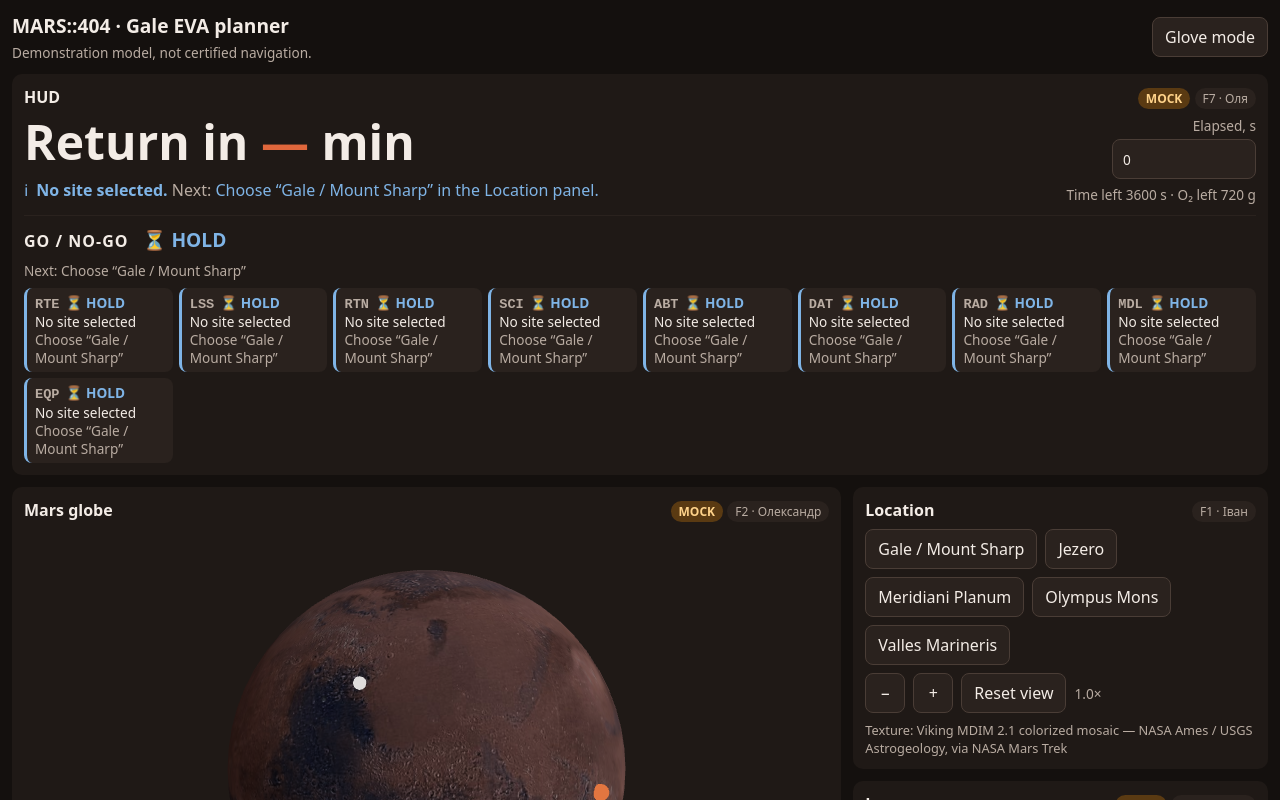
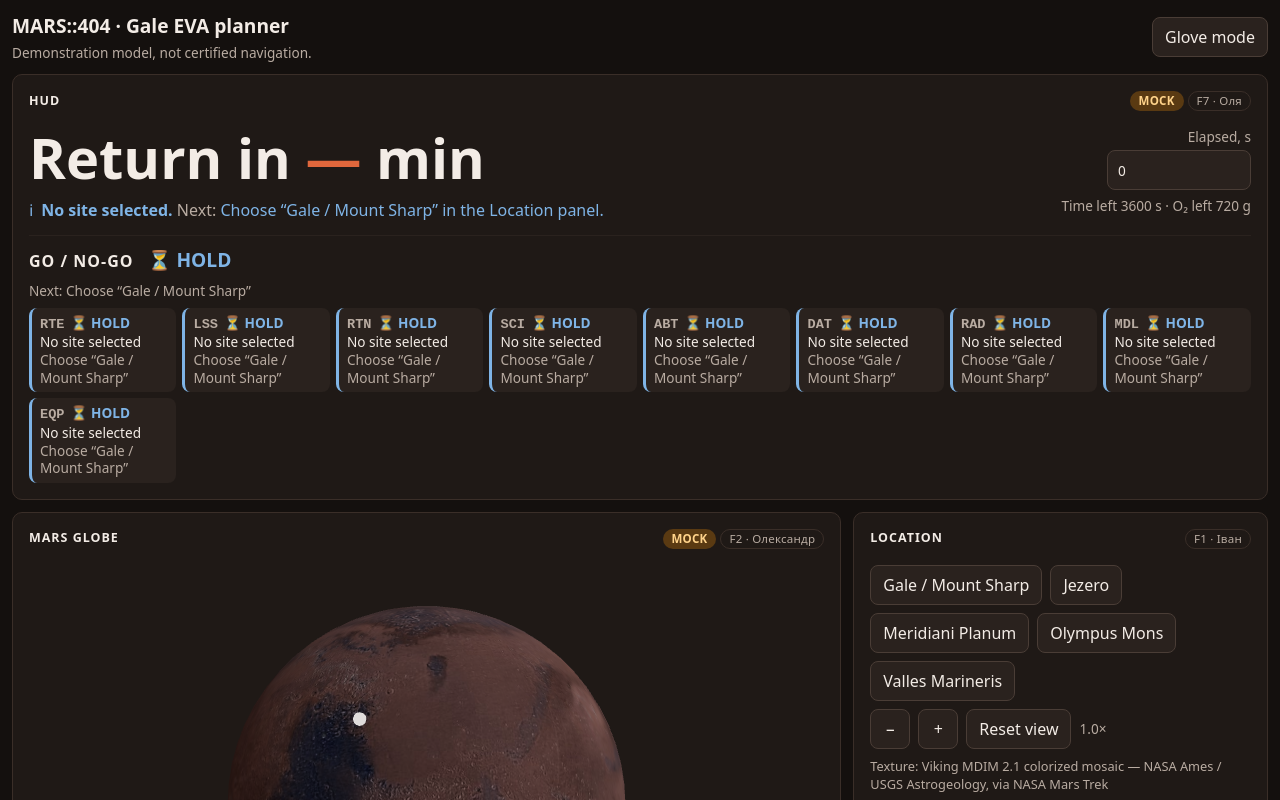
Before and after one commit to xand0dev/mars404, a React (Vite) app: page / in a window 1280 px wide. Shown: the top 800 px of the page. Built offline with nearby package versions, Linux system fonts and the light colour scheme.

Commit message:
F7 T22–T23: токени, однакові заголовки панелей і бейджі, Panel згортається в групі

```diff
--- a/src/ui/OwnerBadge.tsx
+++ b/src/ui/OwnerBadge.tsx
@@ -3,6 +3,7 @@ export interface OwnerBadgeProps {
   owner: string;
 }
 
+/** Хто відповідає за панель. Приглушений: це довідка для команди, а не стан даних. */
 export function OwnerBadge({ featureId, owner }: OwnerBadgeProps) {
-  return <span className="ui-badge">{featureId} · {owner}</span>;
+  return <span className="ui-badge ui-badge--owner">{featureId} · {owner}</span>;
 }
--- a/src/ui/Panel.tsx
+++ b/src/ui/Panel.tsx
@@ -1,5 +1,6 @@
-import type { ReactNode } from 'react';
+import { useId, type ReactNode } from 'react';
 import { OwnerBadge } from './OwnerBadge';
+import { usePanelGroup } from './panelGroup';
 
 export interface PanelProps {
   title: string;
@@ -12,18 +13,45 @@ export interface PanelProps {
   children?: ReactNode;
 }
 
-/** Секція з заголовком і власником. */
+/**
+ * Секція з заголовком і власником. У групі (PanelGroupContext, права колонка Shell) заголовок —
+ * кнопка з aria-expanded; тіло ховається класом, а не розмонтовується (стан фічі зберігається).
+ */
 export function Panel({ title, featureId, owner, mock, id, children }: PanelProps) {
   const headingId = `${id ?? featureId}-title`;
+  const bodyId = `${useId()}-body`;
+  const group = usePanelGroup();
+  const open = group ? group.isOpen(title) : true;
+  const badges = (
+    <span className="ui-panel__badges">
+      {mock && <MockBadge />}
+      <OwnerBadge featureId={featureId} owner={owner} />
+    </span>
+  );
+
   return (
-    <section className="ui-panel" aria-labelledby={headingId} id={id}>
-      <header>
-        <h2 id={headingId}>{title}</h2>
-        <span>
-          {mock && <MockBadge />} <OwnerBadge featureId={featureId} owner={owner} />
-        </span>
+    <section className={`ui-panel${group ? ' ui-panel--collapsible' : ''}${open ? '' : ' ui-panel--collapsed'}`} aria-labelledby={headingId} id={id}>
+      <header className="ui-panel__head">
+        {group ? (
+          <h2 id={headingId} className="ui-panel__title">
+            <button type="button" className="ui-panel__toggle" aria-expanded={open} aria-controls={bodyId} onClick={() => group.toggle(title)}>
+              {title}
+            </button>
+          </h2>
+        ) : (
+          <h2 id={headingId} className="ui-panel__title">
+            {title}
+          </h2>
+        )}
+        {badges}
       </header>
-      {children}
+      {group ? (
+        <div id={bodyId} className="ui-panel__body">
+          {children}
+        </div>
+      ) : (
+        children
+      )}
     </section>
   );
 }
--- a/src/ui/index.ts
+++ b/src/ui/index.ts
@@ -16,3 +16,5 @@ export { EVA_SIGN_KINDS, EVA_LEGEND_ITEMS, evaSignLabel } from './evaSignLabels'
 export type { EvaSignKind, EvaTargetState, EvaHazardLevel } from './evaSignLabels';
 export { EvidenceBadge, ItemRow, Disclosure, DataTable } from './system';
 export type { ItemRowProps, DisclosureProps, DataTableColumn, DataTableRow } from './system';
+export { PanelGroupContext, usePanelGroup } from './panelGroup';
+export type { PanelGroup } from './panelGroup';
--- /dev/null
+++ b/src/ui/panelGroup.ts
@@ -0,0 +1,14 @@
+// Група панелей, що згортаються (права колонка Shell). Поза групою Panel не згортається.
+import { createContext, useContext } from 'react';
+
+export interface PanelGroup {
+  /** Чи розгорнута панель із цим заголовком. */
+  isOpen: (title: string) => boolean;
+  toggle: (title: string) => void;
+}
+
+export const PanelGroupContext = createContext<PanelGroup | null>(null);
+
+export function usePanelGroup(): PanelGroup | null {
+  return useContext(PanelGroupContext);
+}
--- a/src/ui/tokens.css
+++ b/src/ui/tokens.css
@@ -14,8 +14,9 @@
   --radius: 10px;
   --gap: 12px;
   --touch: 40px;
-  --fs-hero: clamp(2rem, 7vw, 3rem);
+  --fs-hero: clamp(2.25rem, 5vw, 3.5rem);
   --fs-title: 1.2rem;
+  --fs-label: 0.78rem;
   --fs-body: 1rem;
   --fs-small: 0.85rem;
   --deficit-bg: #4a1414;
@@ -25,6 +26,13 @@
   --space-3: 12px;
   --space-4: 16px;
   --space-5: 24px;
+  --mock-bg: #5a3a12;
+  --mock-text: #ffd38a;
+  --border: #4a3d36;
+  --shadow: 0 1px 0 #00000040;
+  /* Розкладка Shell: висоту верхньої смуги Shell вимірює й переписує на .shell */
+  --topbar-h: 0px;
+  --side-w: clamp(340px, 27vw, 460px);
   --font: system-ui, -apple-system, 'Segoe UI', Roboto, sans-serif;
   color-scheme: dark;
 }
@@ -32,18 +40,32 @@
 html, body { margin: 0; background: var(--bg); color: var(--text); font-family: var(--font); }
 body { overflow-x: hidden; overflow-wrap: anywhere; }
 button, input, select { font: inherit; min-height: var(--touch); min-width: var(--touch); }
-input { background: var(--surface-2); color: var(--text); border: 1px solid #4a3d36; border-radius: 8px; padding: 0 10px; }
-button { background: var(--surface-2); color: var(--text); border: 1px solid #4a3d36; border-radius: 8px; padding: 0 12px; cursor: pointer; }
+input { background: var(--surface-2); color: var(--text); border: 1px solid var(--border); border-radius: 8px; padding: 0 10px; }
+button { background: var(--surface-2); color: var(--text); border: 1px solid var(--border); border-radius: 8px; padding: 0 12px; cursor: pointer; }
 button[aria-pressed='true'] { border-color: var(--accent); }
 :focus-visible { outline: 3px solid var(--focus); outline-offset: 2px; }
 @media (prefers-reduced-motion: reduce) {
   *, *::before, *::after { animation: none !important; transition: none !important; scroll-behavior: auto !important; }
 }
-.ui-panel { background: var(--surface); border-radius: var(--radius); padding: var(--gap); min-width: 0; }
-.ui-panel > header { display: flex; flex-wrap: wrap; align-items: center; justify-content: space-between; gap: 8px; margin-bottom: 8px; }
-.ui-panel h2 { font-size: 1rem; margin: 0; }
-.ui-badge { font-size: 0.75rem; padding: 2px 8px; border-radius: 999px; background: var(--surface-2); color: var(--text-muted); white-space: nowrap; }
-.ui-badge--mock { background: #5a3a12; color: #ffd38a; font-weight: 700; }
+.ui-panel { background: var(--surface); border: 1px solid var(--line); border-radius: var(--radius); padding: var(--space-3) var(--space-4) var(--space-4); min-width: 0; }
+/* Заголовок панелі: однаковий у всіх фічах — дрібний uppercase-лейбл ліворуч, бейджі праворуч в одну лінію. */
+.ui-panel > header { display: flex; flex-wrap: wrap; align-items: center; justify-content: space-between; gap: var(--space-1) var(--space-2); min-height: 28px; margin-bottom: var(--space-3); }
+.ui-panel h2 { font-size: var(--fs-label); line-height: 1.2; margin: 0; text-transform: uppercase; letter-spacing: 0.08em; font-weight: 700; color: var(--text); }
+.ui-panel__badges { display: inline-flex; flex-wrap: wrap; align-items: center; gap: var(--space-1); }
+/* Панель, що згортається (права колонка Shell): уся смуга заголовка — кнопка. */
+.ui-panel--collapsible { padding: 0; }
+.ui-panel--collapsible > header { margin: 0; padding: var(--space-1) var(--space-3) var(--space-1) 0; }
+.ui-panel--collapsible h2 { flex: 1 1 auto; min-width: 0; }
+.ui-panel__toggle { width: 100%; display: flex; align-items: center; gap: var(--space-2); background: transparent; border: none; border-radius: var(--radius); padding: 0 var(--space-3); min-height: 44px; font: inherit; color: inherit; text-transform: inherit; letter-spacing: inherit; text-align: left; }
+.ui-panel__toggle::before { content: '▸'; color: var(--text-muted); font-size: 0.9rem; flex: none; }
+.ui-panel__toggle[aria-expanded='true']::before { content: '▾'; }
+.ui-panel__toggle:hover { color: var(--accent); }
+.ui-panel__body { padding: 0 var(--space-4) var(--space-4); }
+.ui-panel--collapsed > .ui-panel__body { display: none; }
+/* Бейджі: одна форма (pill) і висота; стан — словом, колір лише доповнює. */
+.ui-badge { display: inline-flex; align-items: center; min-height: 20px; font-size: 0.72rem; line-height: 1; padding: 2px 8px; border-radius: 999px; border: 1px solid transparent; background: var(--surface-2); color: var(--text-muted); white-space: nowrap; font-weight: 600; letter-spacing: 0.02em; text-transform: none; }
+.ui-badge--mock { background: var(--mock-bg); color: var(--mock-text); font-weight: 700; }
+.ui-badge--owner { background: transparent; border-color: var(--line); font-weight: 500; }
 .ui-note { display: flex; gap: 8px; align-items: flex-start; margin: 4px 0; }
 .ui-note--ok { color: var(--ok); } .ui-note--warn { color: var(--warn); } .ui-note--danger { color: var(--danger); } .ui-note--info { color: var(--info); } .ui-note--pending { color: var(--info); }
 .ui-note--deficit { color: var(--danger); background: var(--deficit-bg); border-radius: 8px; padding: 6px 8px; }
```
Also changed, not shown: 1 other file (tests, documents, lock files or other folders).
